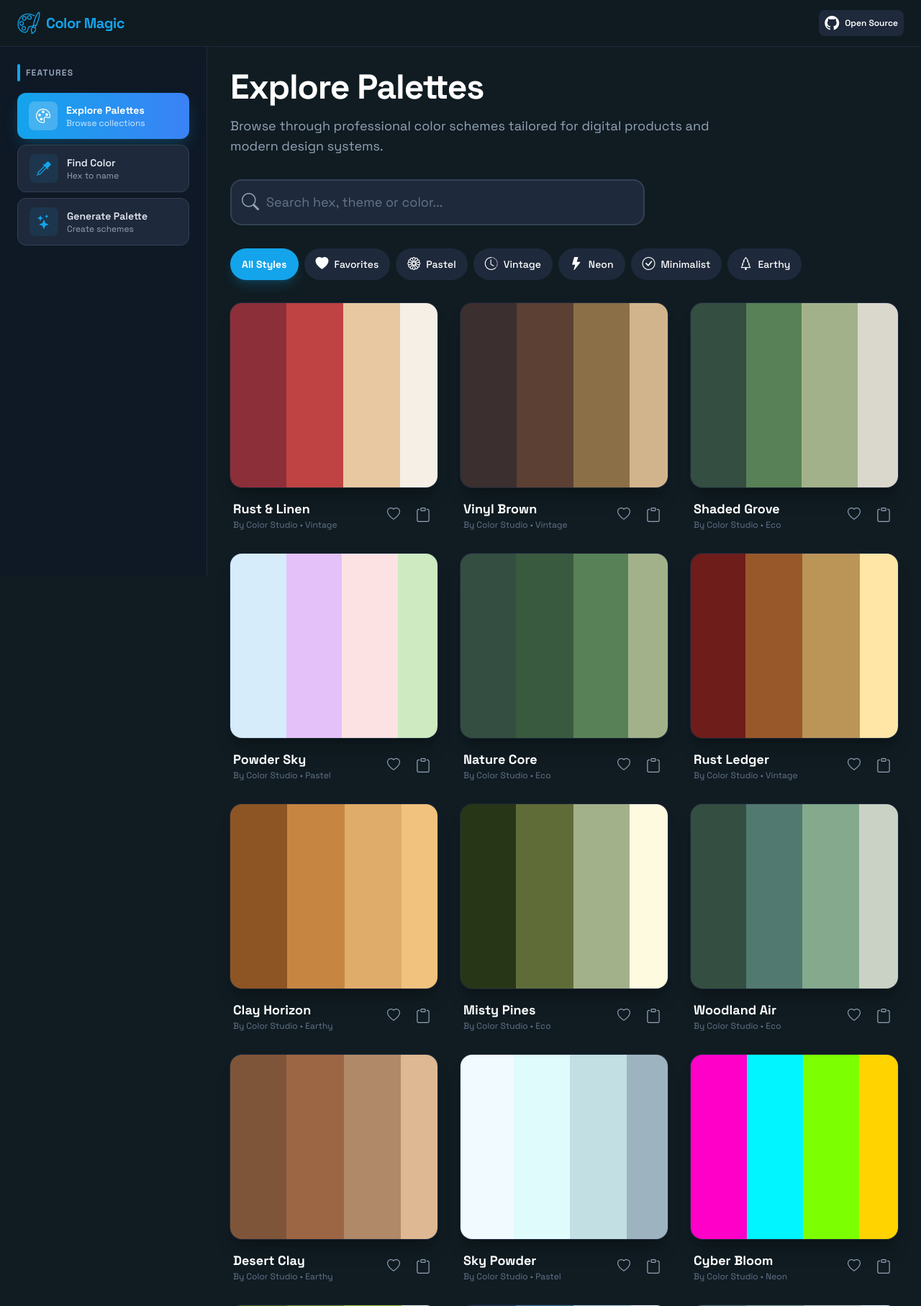
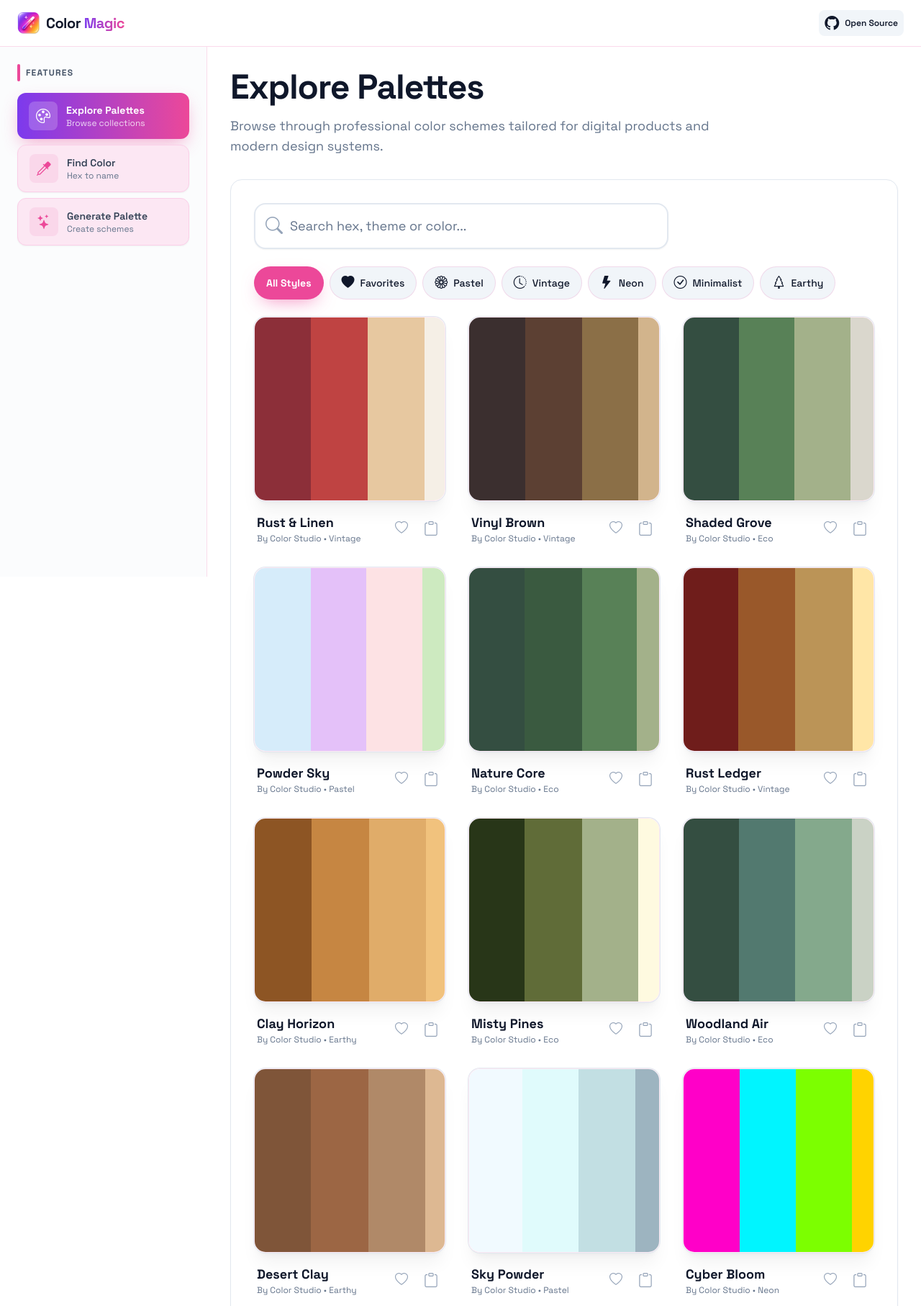
Before and after one commit to moeezahmad-tech/Color-Magic, a PHP site: page / in a window 1280 px wide. Shown: the top 1814 px of the page at 72% size. Run offline with PHP 8.4, Linux system fonts and the light colour scheme; some libraries are stand-ins or nearby versions.

Commit message:
Feat: Update the theme into Light Mode

```diff
--- a/index.html
+++ b/index.html
@@ -1,6 +1,6 @@
 <!DOCTYPE html>
 
-<html class="dark" lang="en">
+<html lang="en">
 
 <head>
     <meta charset="utf-8" />
@@ -29,18 +29,18 @@
     <meta property="og:title" content="Color Magic | Professional Color Palette Generator & Explorer" />
     <meta property="og:description"
         content="Professional color schemes tailored for digital products. Generate, explore, and find the perfect colors for your next design." />
-    <meta property="og:image" content="images/full-logo.png" />
+    <meta property="og:image" content="images/logo.png" />
 
     <meta property="twitter:card" content="summary_large_image" />
     <meta property="twitter:url" content="https://colormagic.techkreative.com/" />
     <meta property="twitter:title" content="Color Magic | Professional Color Palette Generator & Explorer" />
     <meta property="twitter:description"
         content="Professional color schemes tailored for digital products. Generate, explore, and find the perfect colors for your next design." />
-    <meta property="twitter:image" content="images/full-logo.png" />
+    <meta property="twitter:image" content="images/logo.png" />
 
     <link rel="canonical" href="https://colormagic.techkreative.com/" />
     <link rel="manifest" href="manifest.json">
-    <link rel="icon" type="image/png" href="images/roundlogo.png">
+    <link rel="icon" type="image/png" href="images/logo.png">
     <script src="https://cdn.tailwindcss.com?plugins=forms,container-queries"></script>
     <link href="https://fonts.googleapis.com/css2?family=Space+Grotesk:wght@300;400;500;600;700&display=swap"
         rel="stylesheet" />
@@ -56,7 +56,9 @@
             <div class="flex items-center gap-8">
                 <div class="flex items-center gap-2 text-primary">
                     <img src="images/logo.png" alt="Color Magic Logo" class="h-8 w-8 object-contain">
-                    <h2 class="text-xl font-bold tracking-tight">Color Magic</h2>
+                    <h2 class="text-xl font-bold tracking-tight"><span class="text-slate-900">Color</span> <span
+                            class="bg-gradient-to-r from-secondary to-primary bg-clip-text text-transparent">Magic</span>
+                    </h2>
                 </div>
 
             </div>
@@ -81,7 +83,9 @@
         <div class="flex items-center justify-between mb-8">
             <div class="flex items-center gap-2 text-primary">
                 <img src="images/logo.png" alt="Color Magic Logo" class="h-8 w-8 object-contain">
-                <h2 class="text-xl font-bold tracking-tight">Color Magic</h2>
+                <h2 class="text-xl font-bold tracking-tight"><span class="text-slate-900">Color</span> <span
+                        class="bg-gradient-to-r from-secondary to-primary bg-clip-text text-transparent">Magic</span>
+                </h2>
             </div>
             <button id="closeMobileMenuBtn"
                 class="p-2 text-slate-500 dark:text-slate-400 hover:bg-slate-100 dark:hover:bg-slate-800 rounded-lg transition-colors">
@@ -90,7 +94,7 @@
         </div>
         <div class="space-y-4">
             <button
-                class="nav-btn-mobile w-full flex items-center gap-4 px-4 py-4 rounded-xl bg-primary text-white shadow-lg shadow-primary/20 text-left"
+                class="nav-btn-mobile w-full flex items-center gap-4 px-4 py-4 rounded-xl bg-gradient-to-r from-secondary to-primary text-white shadow-lg shadow-primary/20 text-left"
                 data-section="explore">
                 <i class="bi bi-palette p-2 bg-white/20 rounded-lg"></i>
                 <div>
@@ -99,7 +103,7 @@
                 </div>
             </button>
             <button
-                class="nav-btn-mobile w-full flex items-center gap-4 px-4 py-4 rounded-xl hover:bg-slate-100 dark:hover:bg-slate-800 transition-all text-left group"
+                class="nav-btn-mobile w-full flex items-center gap-4 px-4 py-4 rounded-xl bg-pink-100 hover:bg-pink-200 text-slate-700 border border-pink-200 shadow-sm transition-all text-left group"
                 data-section="find-color">
                 <i
                     class="bi bi-eyedropper p-2 bg-primary/10 text-primary rounded-lg group-hover:scale-110 transition-transform"></i>
@@ -109,7 +113,7 @@
                 </div>
             </button>
             <button
-                class="nav-btn-mobile w-full flex items-center gap-4 px-4 py-4 rounded-xl hover:bg-slate-100 dark:hover:bg-slate-800 transition-all text-left group"
+                class="nav-btn-mobile w-full flex items-center gap-4 px-4 py-4 rounded-xl bg-pink-100 hover:bg-pink-200 text-slate-700 border border-pink-200 shadow-sm transition-all text-left group"
                 data-section="generate">
                 <i
                     class="bi bi-stars p-2 bg-primary/10 text-primary rounded-lg group-hover:scale-110 transition-transform"></i>
@@ -143,7 +147,7 @@
                     </div>
                     <div class="space-y-2">
                         <button
-                            class="nav-btn group w-full flex items-center gap-3 px-4 py-3 rounded-xl bg-gradient-to-r from-primary to-blue-500 text-white shadow-lg shadow-primary/25 hover:shadow-xl hover:shadow-primary/30 transition-all duration-300"
+                            class="nav-btn group w-full flex items-center gap-3 px-4 py-3 rounded-xl bg-gradient-to-r from-secondary to-primary text-white shadow-lg shadow-primary/25 hover:shadow-xl hover:shadow-primary/30 transition-all duration-300"
                             data-section="explore">
                             <div
                                 class="w-10 h-10 flex items-center justify-center rounded-lg bg-white/20 backdrop-blur-sm group-hover:scale-110 transition-transform duration-300">
@@ -155,7 +159,7 @@
                             </div>
                         </button>
                         <button
-                            class="nav-btn group w-full flex items-center gap-3 px-4 py-3 rounded-xl bg-white dark:bg-slate-800 hover:bg-slate-100 dark:hover:bg-slate-700 border border-slate-200 dark:border-slate-700 hover:border-primary/30 dark:hover:border-primary/30 transition-all duration-300 hover:shadow-md"
+                            class="nav-btn group w-full flex items-center gap-3 px-4 py-3 rounded-xl bg-pink-100 hover:bg-pink-200 text-slate-700 border border-pink-200 shadow-sm transition-all duration-300"
                             data-section="find-color">
                             <div
                                 class="w-10 h-10 flex items-center justify-center rounded-lg bg-primary/10 group-hover:bg-primary/20 group-hover:scale-110 transition-all duration-300">
@@ -168,7 +172,7 @@
                             </div>
                         </button>
                         <button
-                            class="nav-btn group w-full flex items-center gap-3 px-4 py-3 rounded-xl bg-white dark:bg-slate-800 hover:bg-slate-100 dark:hover:bg-slate-700 border border-slate-200 dark:border-slate-700 hover:border-primary/30 dark:hover:border-primary/30 transition-all duration-300 hover:shadow-md"
+                            class="nav-btn group w-full flex items-center gap-3 px-4 py-3 rounded-xl bg-pink-100 hover:bg-pink-200 text-slate-700 border border-pink-200 shadow-sm transition-all duration-300"
                             data-section="generate">
                             <div
                                 class="w-10 h-10 flex items-center justify-center rounded-lg bg-primary/10 group-hover:bg-primary/20 group-hover:scale-110 transition-all duration-300">
@@ -206,9 +210,9 @@
                                 class="w-full pl-12 pr-4 py-3 rounded-xl border-2 border-slate-200 dark:border-slate-700 bg-white dark:bg-slate-800 focus:border-primary focus:outline-none transition-colors" />
                         </div>
                         <button id="findColorBtn"
-                            class="px-8 py-3 bg-primary hover:bg-primary/90 text-white font-bold rounded-xl transition-all hover:scale-105 active:scale-95 flex items-center gap-2">
+                            class="px-8 py-3 bg-primary hover:bg-primary/90 text-white font-bold rounded-xl transition-all hover:opacity-95 hover:scale-105 active:scale-95 flex items-center gap-2 shadow-lg shadow-primary/20">
                             <i class="bi bi-search"></i>
-                            Find Name
+                            Find Info
                         </button>
                     </div>
                     <p id="errorMessage" class="text-red-500 text-sm mt-2 hidden"></p>
@@ -226,6 +230,8 @@
                     </div>
                 </div>
 
+                <div
+                    class="space-y-6 bg-white dark:bg-slate-900 p-8 rounded-2xl shadow-sm border border-slate-200 dark:border-slate-800 w-full">
                     <div class="w-full max-w-xl">
                         <div class="relative group">
                             <i
@@ -274,6 +280,7 @@
                     </div>
                     <div id="paletteGrid" class="grid grid-cols-1 md:grid-cols-2 xl:grid-cols-3 gap-8">
                     </div>
+                </div>
                 <!-- Load More button removed - all palettes now load at once -->
             </div>
 
@@ -321,7 +328,7 @@
                             </div>
 
                             <button id="generatePaletteBtn"
-                                class="w-full mt-6 px-6 py-4 bg-gradient-to-r from-primary to-blue-500 text-white font-bold rounded-xl hover:scale-[1.02] active:scale-[0.98] transition-all flex items-center justify-center gap-2 shadow-lg shadow-primary/25">
+                                class="w-full mt-6 px-6 py-4 bg-primary hover:bg-primary/90 text-white font-bold rounded-xl hover:scale-[1.02] active:scale-[0.98] transition-all flex items-center justify-center gap-2 shadow-lg shadow-primary/25">
                                 <i class="bi bi-stars text-xl"></i>
                                 <span>Generate Palette</span>
                             </button>
--- a/js/explore-palettes.js
+++ b/js/explore-palettes.js
@@ -130,7 +130,7 @@ document.querySelectorAll('.theme-filter').forEach(btn => {
             b.classList.add('bg-slate-100', 'dark:bg-slate-800', 'font-medium');
         });
 
-        this.classList.add('bg-primary', 'text-white', 'shadow-lg', 'shadow-primary/20', 'font-bold');
+        this.classList.add('bg-primary', 'hover:bg-primary/90', 'text-white', 'shadow-lg', 'shadow-primary/20', 'font-bold');
         this.classList.remove('bg-slate-100', 'dark:bg-slate-800', 'font-medium');
 
         const theme = this.dataset.theme;
--- a/js/tailwind-config.js
+++ b/js/tailwind-config.js
@@ -3,9 +3,10 @@ tailwind.config = {
     theme: {
         extend: {
             colors: {
-                "primary": "#13a4ec",
-                "background-light": "#f6f7f8",
-                "background-dark": "#101c22",
+                "primary": "#ec4899",
+                "secondary": "#7c3aed",
+                "background-light": "#ffffff",
+                "background-dark": "#13111c",
             },
             fontFamily: {
                 "display": ["Space Grotesk", "sans-serif"]
--- a/style/style.css
+++ b/style/style.css
@@ -1,3 +1,39 @@
+ :root {
+     --cm-bg: #ffffff;
+     --cm-ink: #0f172a;
+     --cm-primary: #ec4899;
+     --cm-secondary: #7c3aed;
+     --cm-soft: #fdf2f8;
+ }
+
+ body {
+     background: var(--cm-bg);
+     color: var(--cm-ink);
+ }
+
+ header {
+     background: rgba(255, 255, 255, 0.86) !important;
+     border-color: rgba(236, 72, 153, 0.2) !important;
+ }
+
+ .sidebar {
+     background: #ffffff;
+     border-color: rgba(236, 72, 153, 0.18) !important;
+ }
+
+ .theme-filter {
+     border: 1px solid rgba(236, 72, 153, 0.16);
+ }
+
+ .theme-filter.bg-primary {
+    background-color: var(--cm-primary);
+     box-shadow: 0 10px 26px -10px rgba(236, 72, 153, 0.65);
+ }
+
+ .palette-card {
+     border: 1px solid rgba(236, 72, 153, 0.12);
+ }
+
  .palette-card:hover .swatch {
      flex-grow: 2.5;
  }
@@ -76,12 +112,12 @@
  }
 
  /* Active Navigation Button */
- .nav-btn.bg-gradient-to-r {
-     box-shadow: 0 10px 25px -5px rgba(19, 164, 236, 0.3);
+.nav-btn.bg-gradient-to-r {
+     box-shadow: 0 10px 25px -5px rgba(236, 72, 153, 0.45);
  }
 
- .nav-btn.bg-gradient-to-r:hover {
-     box-shadow: 0 15px 35px -5px rgba(19, 164, 236, 0.4);
+.nav-btn.bg-gradient-to-r:hover {
+     box-shadow: 0 15px 35px -5px rgba(124, 58, 237, 0.45);
      transform: translateY(-2px);
  }
 
```
Also changed, not shown: color.php (+6 -7 lines), js/find-color.js (+31 -5 lines), js/navigation.js (+8 -7 lines), open-source.html (+8 -8 lines), README.md, images/full-logo.png (deleted), images/logo.png, images/roundlogo.png (deleted), manifest.json. Lines whose indentation alone changed are shown as unchanged.
